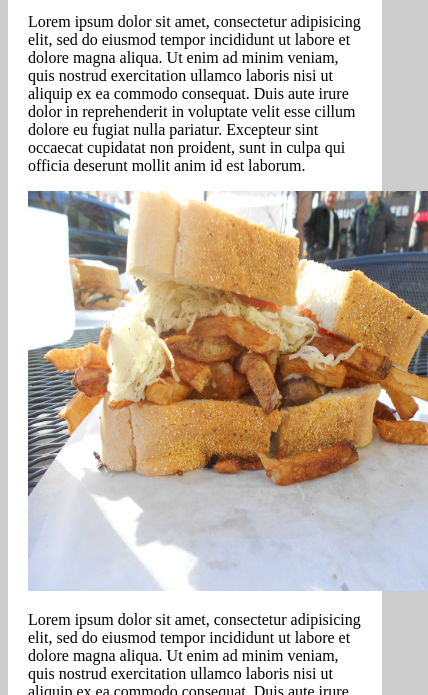
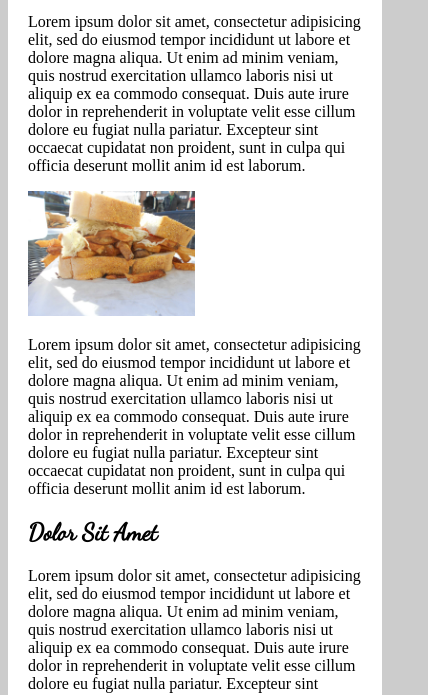
Before and after one commit to nsleeter/nsleeter.github.com, a plain HTML site: page responsive/index.html in a window 390 px wide. Shown: the part 149-844 px from the top of the page, 428 px wide, since content can reach past the window. Drawn offline with Linux system fonts and the light colour scheme.

Commit message:
image fix for mobile

```diff
--- a/responsive/styles.css
+++ b/responsive/styles.css
@@ -52,8 +52,8 @@ nav li {
 ul {list-style-type:circle;
 
 }
-img {width: 400px;
-height: 400px;
+img {width: 50%;
+height: 50%;
 }
 
 blockquote {
@@ -82,6 +82,10 @@ footer {
 		font-variant: small-caps;
 		display: block;
 		padding: 10px;
+}
+
+img {width: 400px;
+height: 400px;
 }
 
 	#content {
```
